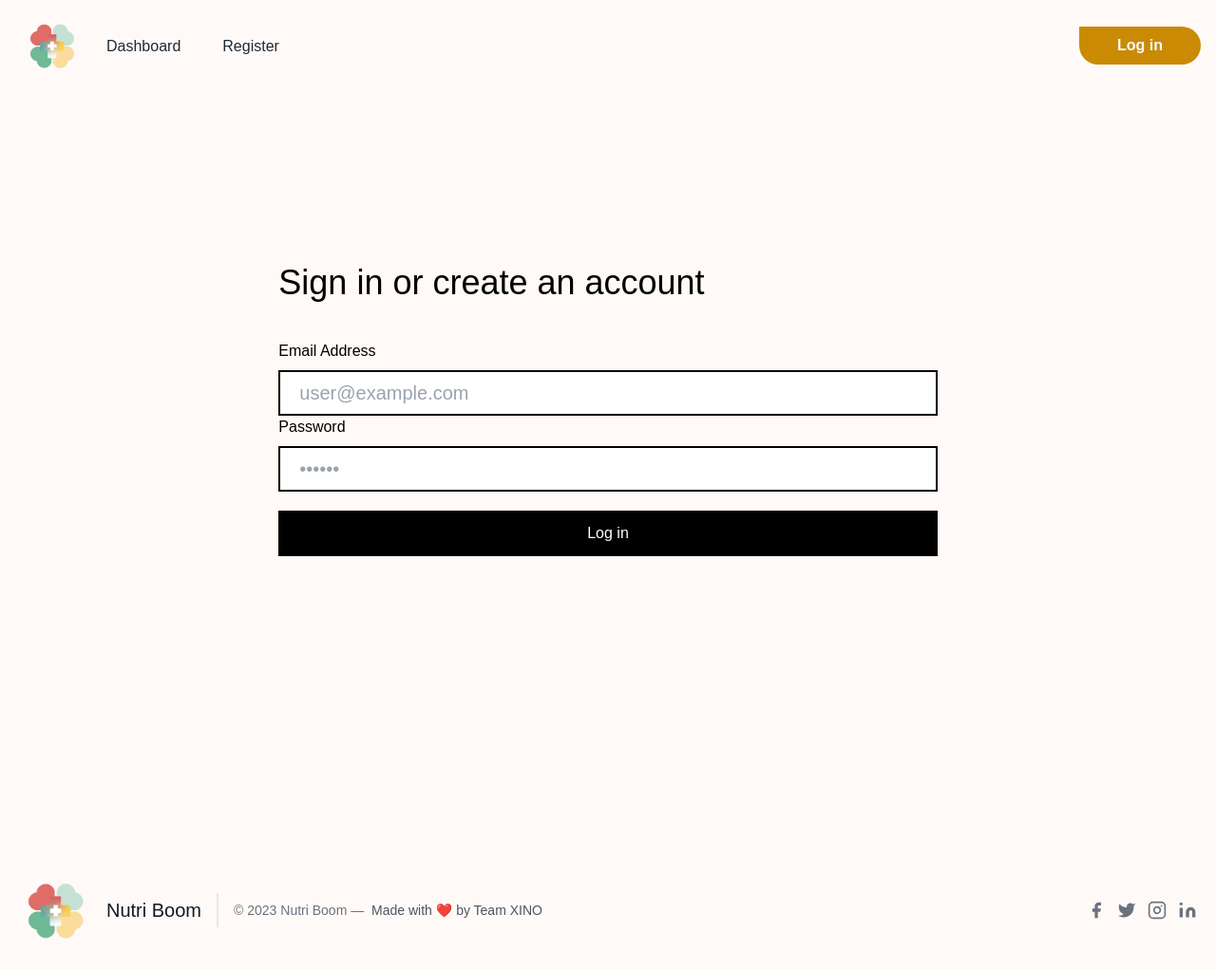
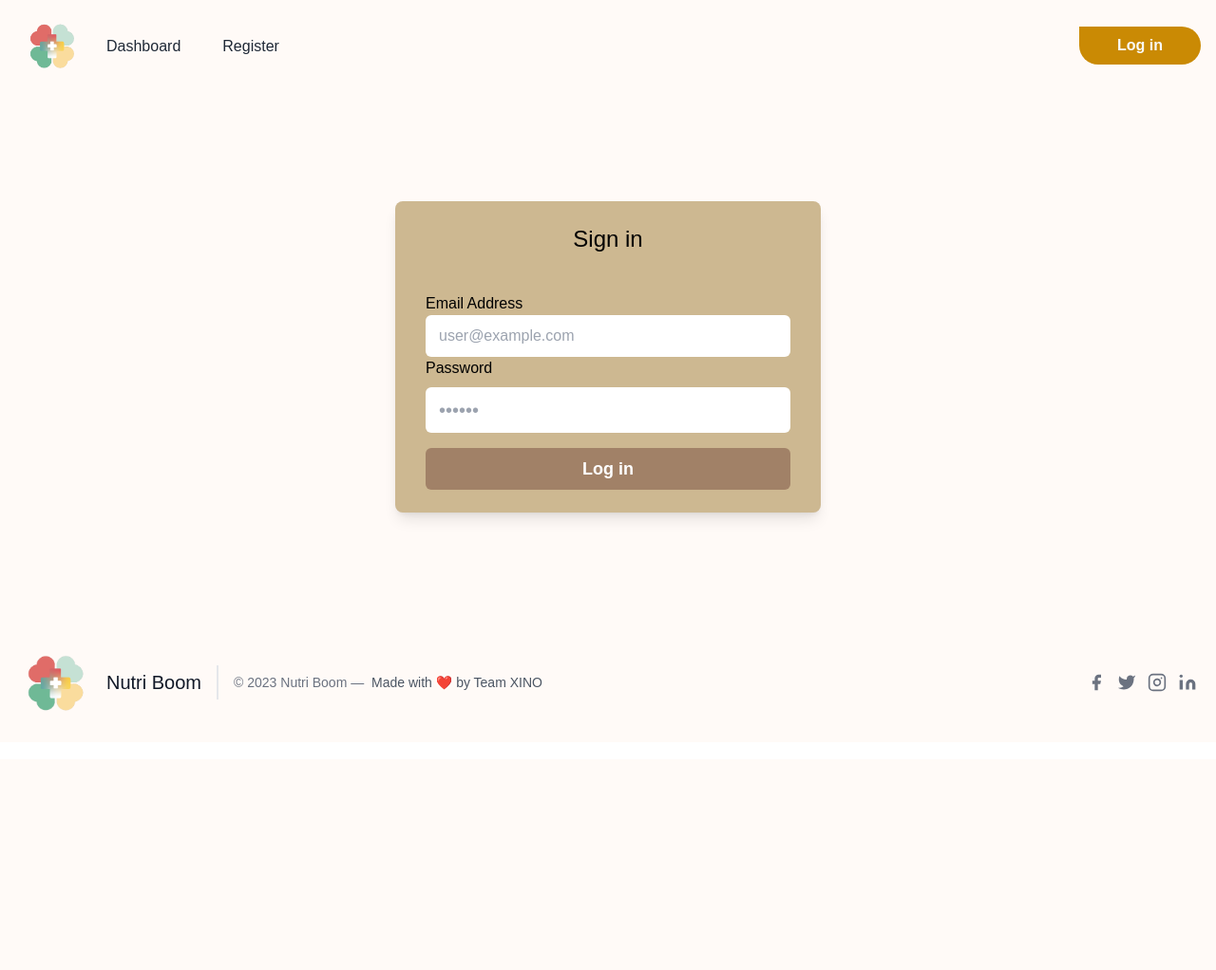
Before and after one commit to Yuvaan16/nutriboom, a Flask app: page /login in a window 1280 px wide. Shown: the whole page at 95% size. After the commit the page ends 749 px from the top, so only its background shows below. Run offline with Flask 3, Linux system fonts and the light colour scheme; some libraries are stand-ins or nearby versions; some web fonts are replaced.

Commit message:
login styled

```diff
--- a/hack/templates/login.html
+++ b/hack/templates/login.html
@@ -2,27 +2,28 @@
 {% block content %}
 
 
-<div class="h-screen w-screen flex flex-cols justify-center items-center ">
-    <div class="w-2/3 flex flex-cols px-20 justify-center items-center h-screen -mt-32">
-      <div class="grid">
-        <h1 class="text-4xl font-light">Sign in or create an account</h1>
+<div class="flex flex-col items-center justify-center min-h-[70vh]">
+    <div class="w-full max-w-md">
+      <div class="bg-[#cdb891] rounded-lg shadow-lg px-8 py-6">
+        <h1 class="text-2xl mb-6 text-center">Sign in</h1>
         <form method="POST" class="mt-10" onsubmit="return validateForm()">
           {{ form.hidden_tag() }}
           <label for="email">Email Address</label>
-          {{ form.email(class='p-5 text-xl w-full h-12 border-2 mt-2 border-black', placeholder='user@example.com') }}
+          {{ form.email(class='w-full border border-gray-300 rounded-md px-3 py-2 focus:outline-none focus:border-[#a18167] focus:border-2 border-2 border-transparent transition-all 2s', placeholder='user@example.com') }}
           {% if form.email.errors %}
             {% for error in form.email.errors %}
-              <small class="error">{{ error }}</small><br>
+              <small class="error">{{ error }}</small>
             {% endfor %}
           {% endif %}
-          <label for="password">Password</label>
-          {{ form.password(class='p-5 text-xl w-full h-12 border-2 mt-2 border-black', placeholder='••••••') }}
+          <br>
+          <label for="password" class="mt-2">Password</label>
+          {{ form.password(class='w-full border border-gray-300 rounded-md px-3 py-2 focus:outline-none focus:border-[#a18167] focus:border-2 border-2 border-transparent focus:transition-all 2sp-5 text-xl w-full h-12 border-2 mt-2 border-black', placeholder='••••••') }}
           {% if form.password.errors %}
             {% for error in form.password.errors %}
-              <small class="error">{{ error }}</small><br>
+              <small class="error">{{ error }}</small>
             {% endfor %}
           {% endif %}
-          {{ form.submit(class="w-full h-12 bg-black text-white mt-5") }}
+          {{ form.submit(class="w-full bg-[#a18167] text-white text-lg font-semibold py-2 rounded-md mt-4") }}
         </form>
       </div>
     </div>
```
